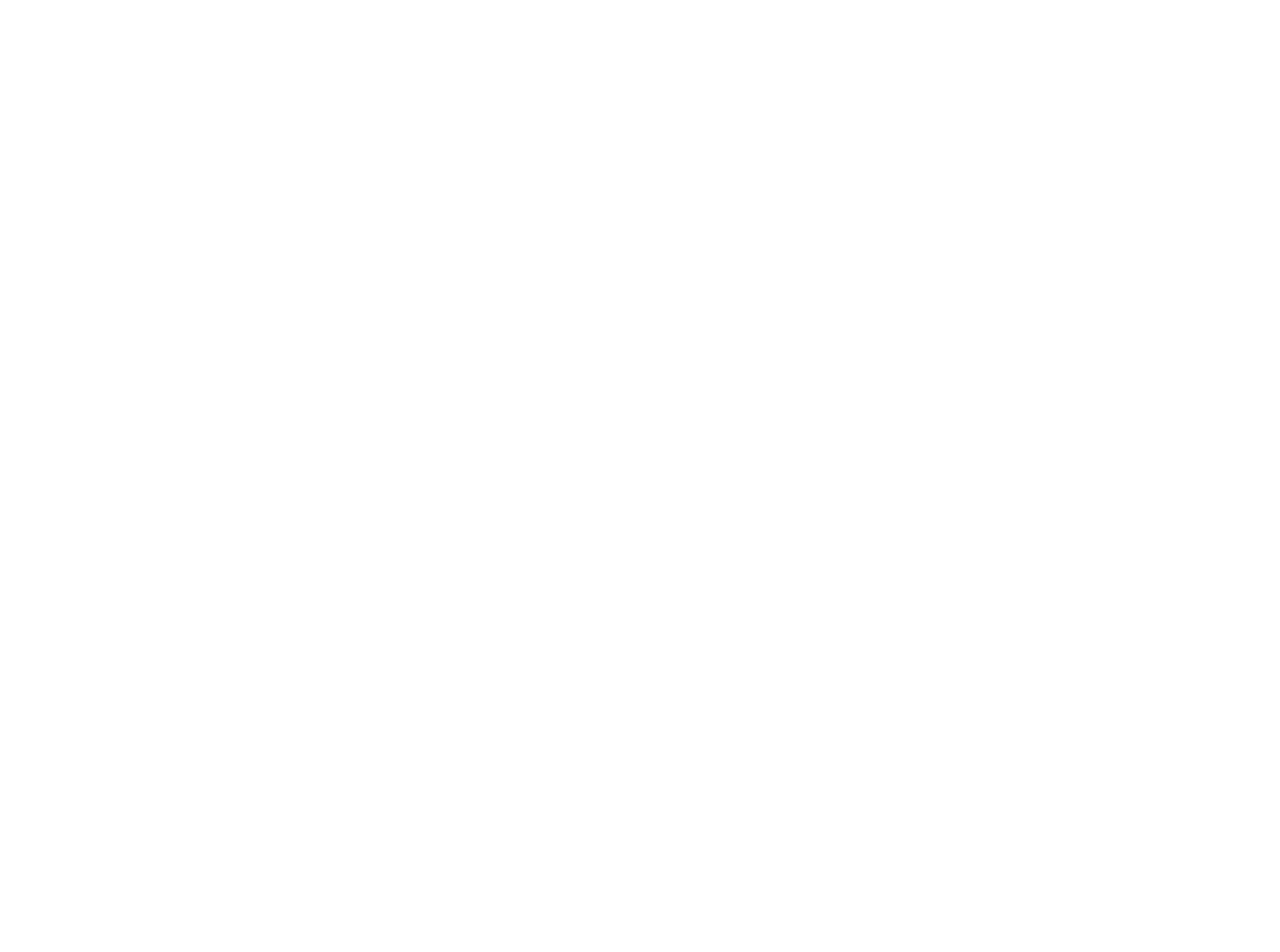
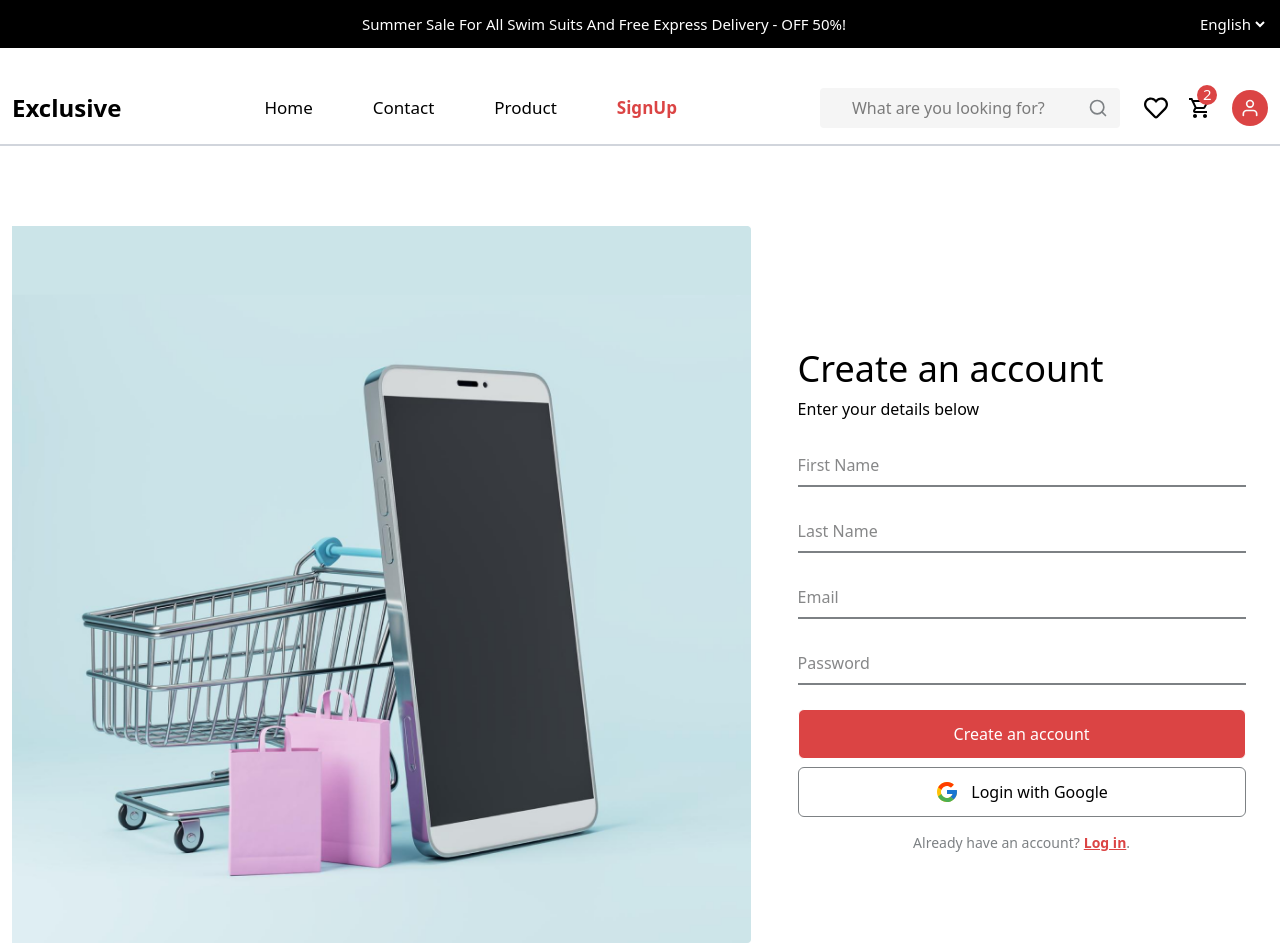
Before and after one commit to saimunhasanrifat14/Full-E-Commerce-website, a React (Vite) app: page /signup in a window 1280 px wide. Before the commit this address had no page. Shown: the top 952 px of the page. Before the commit the page ends 800 px from the top, so only its background shows below. Built offline with nearby package versions, Linux system fonts and the light colour scheme.

Commit message:
created sign up page

```diff
--- a/src/App.jsx
+++ b/src/App.jsx
@@ -2,12 +2,14 @@
 import { Router, Routes, Route } from "react-router-dom";
 import Rootlayout from "./Components/Rootlayout/Rootlayout";
 import Home from "./Pages/Home";
+import SignUp from "./Pages/SignUp"
 
 const App = () => {
   return (
     <Routes>
       <Route path="/" element={<Rootlayout />}>
         <Route index element={<Home />} />
+        <Route path="signup" element={<SignUp />} />
       </Route>
     </Routes>
   );
--- a/src/CommonComponents/Navber.jsx
+++ b/src/CommonComponents/Navber.jsx
@@ -32,7 +32,7 @@
     {
       id: 4,
       item: "SignUp",
-      pathRoute: "/singup",
+      pathRoute: "/signup",
     },
   ];
   const [toggle, settoggle] = useState(false);
--- a/src/Pages/SignUp.jsx
+++ b/src/Pages/SignUp.jsx
@@ -0,0 +1,87 @@
+import React from "react";
+import { Link } from "react-router-dom";
+import Banner from "../assets/signup/banner.png";
+import { FcGoogle } from "react-icons/fc";
+
+const SignUp = () => {
+  return (
+    <div className="my-20">
+      <div className="container">
+        <div className="flex items-center justify-between flex-col md:flex-row w-full gap-6">
+          <div className="flex w-full md:w-[60%] items-end lg:col-span-5 lg:h-full xl:col-span-6">
+            <img alt="" src={Banner} className="" />
+          </div>
+
+          <div className="flex flex-col items-center md:w-[40%] w-full">
+            <form
+              action="#"
+              className="mt-8 flex flex-col gap-6 max-w-md w-full"
+            >
+              <div className="flex flex-col items-start gap-2">
+                <h2 className="font-medium font-popins text-4xl">
+                  Create an account
+                </h2>
+                <p className="font-normal font-popins text-md text-TextBlack">
+                  Enter your details below
+                </p>
+              </div>
+              <input
+                type="text"
+                id="FirstName"
+                name="first_name"
+                placeholder="First Name"
+                className="py-2 w-full border-b-2 border-GraySemiDark placeholder:text-GrayDark/60 bg-BGWhite text-md focus:outline-none"
+              />
+              <input
+                type="text"
+                id="LastName"
+                name="last_name"
+                placeholder="Last Name"
+                className="py-2 w-full border-b-2 border-GraySemiDark placeholder:text-GrayDark/60 bg-BGWhite text-md focus:outline-none"
+              />
+              <input
+                type="email"
+                id="Email"
+                name="email"
+                placeholder="Email"
+                className="py-2 w-full border-b-2 border-GraySemiDark placeholder:text-GrayDark/60 bg-BGWhite text-md focus:outline-none"
+              />
+              <input
+                type="password"
+                id="Password"
+                name="password"
+                placeholder="Password"
+                className="py-2 w-full border-b-2 border-GraySemiDark placeholder:text-GrayDark/60 bg-BGWhite text-md focus:outline-none"
+              />
+              <div className="flex flex-col items-center gap-2">
+                <button className="w-full inline-block shrink-0 rounded-md border  bg-BGRed px-12 py-3 text-md font-medium text-white transition hover:bg-HoverRed focus:outline-none focus:ring active:text-TextRed cursor-pointer">
+                  Create an account
+                </button>
+                <button className="w-full shrink-0 rounded-md border border-GraySemiDark flex items-center justify-center bg-BGWhite px-12 py-3 text-md font-medium text-TextBlack transition focus:outline-none focus:ring active:text-TextRed cursor-pointer">
+                  <span className="text-2xl mr-3">
+                    <FcGoogle />
+                  </span>{" "}
+                  Login with Google
+                </button>
+
+                <p className="pt-2 text-sm text-GraySemiDark sm:mt-0 ">
+                  Already have an account?
+                  <Link
+                    to="/login"
+                    href="#"
+                    className="text-TextRed underline ml-1 font-semibold"
+                  >
+                    Log in
+                  </Link>
+                  .
+                </p>
+              </div>
+            </form>
+          </div>
+        </div>
+      </div>
+    </div>
+  );
+};
+
+export default SignUp;
```
Also changed, not shown: src/assets/signup/banner.png (added).
